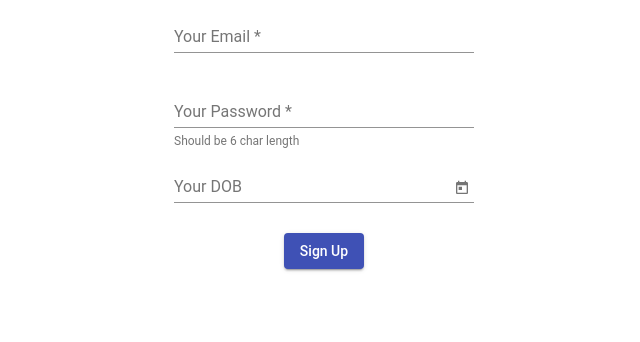
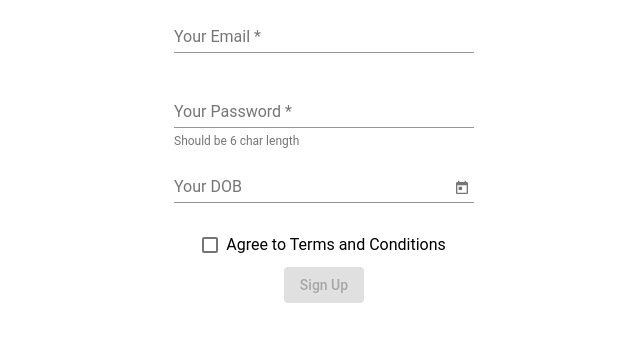
Before and after one commit to yuvirajendra/my-material-app, an Angular app: page /signup in a window 1280 px wide. Shown: the top 342 px of the page, without its empty margins (316-956 px from the left). Built offline with nearby package versions, Linux system fonts and the light colour scheme.

Commit message:
1. Datepicker min and max validation 2. Added Material Checkbox 3. Button validation - disabling
**** Completed Signup Form ******

```diff
--- a/src/app/authentication/signup/signup.component.html
+++ b/src/app/authentication/signup/signup.component.html
@@ -22,11 +22,14 @@
         <mat-form-field>
             <mat-label>Your DOB</mat-label>
             <input name="dob" [matDatepicker]="picker"
-                ngModel matInput>
+                ngModel matInput [max]="maxAge" [min]="minAge">
             <mat-datepicker-toggle matSuffix [for]="picker"></mat-datepicker-toggle>
             <mat-datepicker #picker></mat-datepicker>
         </mat-form-field>
 
-        <button mat-raised-button color="primary">Sign Up</button>
+        <mat-checkbox name="agreement" ngModel required color="primary">Agree to Terms and Conditions</mat-checkbox>
+
+        <button mat-raised-button color="primary"
+            [disabled]="signUpForm.invalid">Sign Up</button>
     </form>
 </section>
--- a/src/app/authentication/signup/signup.component.ts
+++ b/src/app/authentication/signup/signup.component.ts
@@ -8,10 +8,18 @@ import { NgForm } from '@angular/forms';
 })
 
 export class SignupComponent implements OnInit {
+  minAge;
+  maxAge;
 
   constructor() { }
 
   ngOnInit(): void {
+    this.minAge = new Date(); /* This will return the current date */
+    this.maxAge = new Date();
+    this.maxAge.setFullYear(this.maxAge.getFullYear() - 18); /* This will subtract 18 years from Current date */
+    this.minAge.setFullYear(this.minAge.getFullYear() - 50); /* This will subtract 50 years from Current date */
+    console.log("Max Age: " + this.maxAge);
+    console.log("Min Age: " + this.minAge);
   }
 
   submitSignUpForm(objSignUpForm: NgForm) {
```
Also changed, not shown: src/app/material/material.module.ts (+5 -2 lines).
